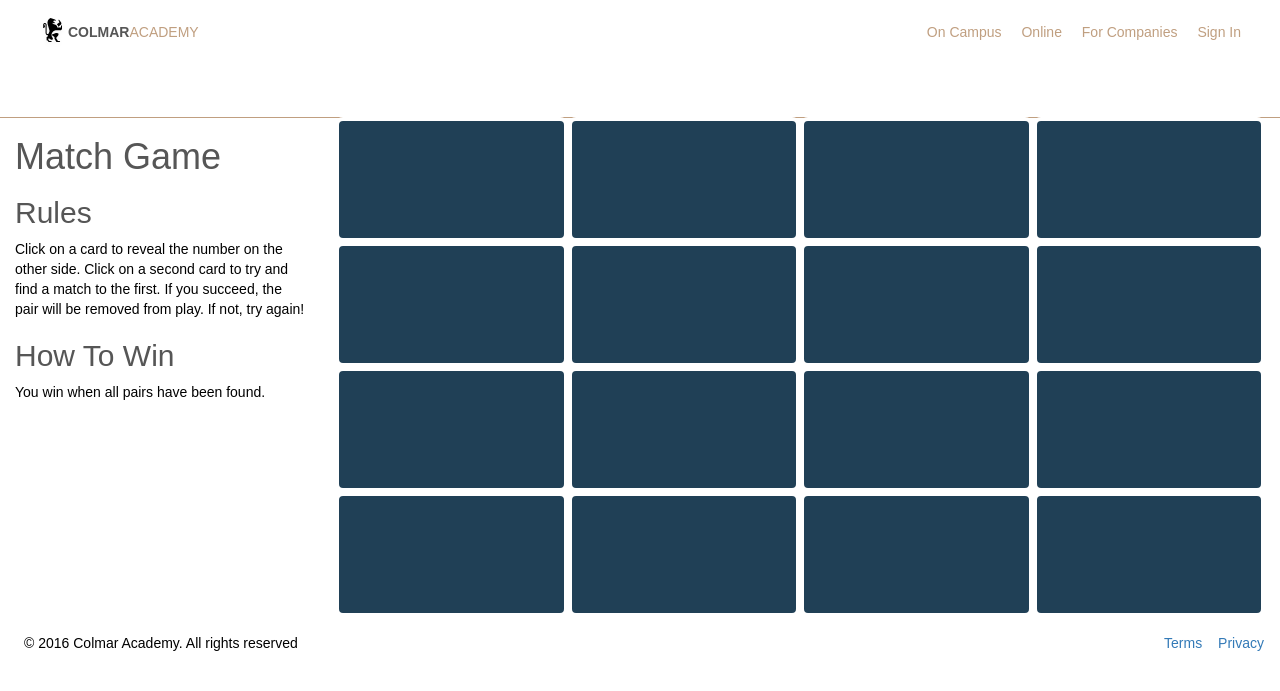
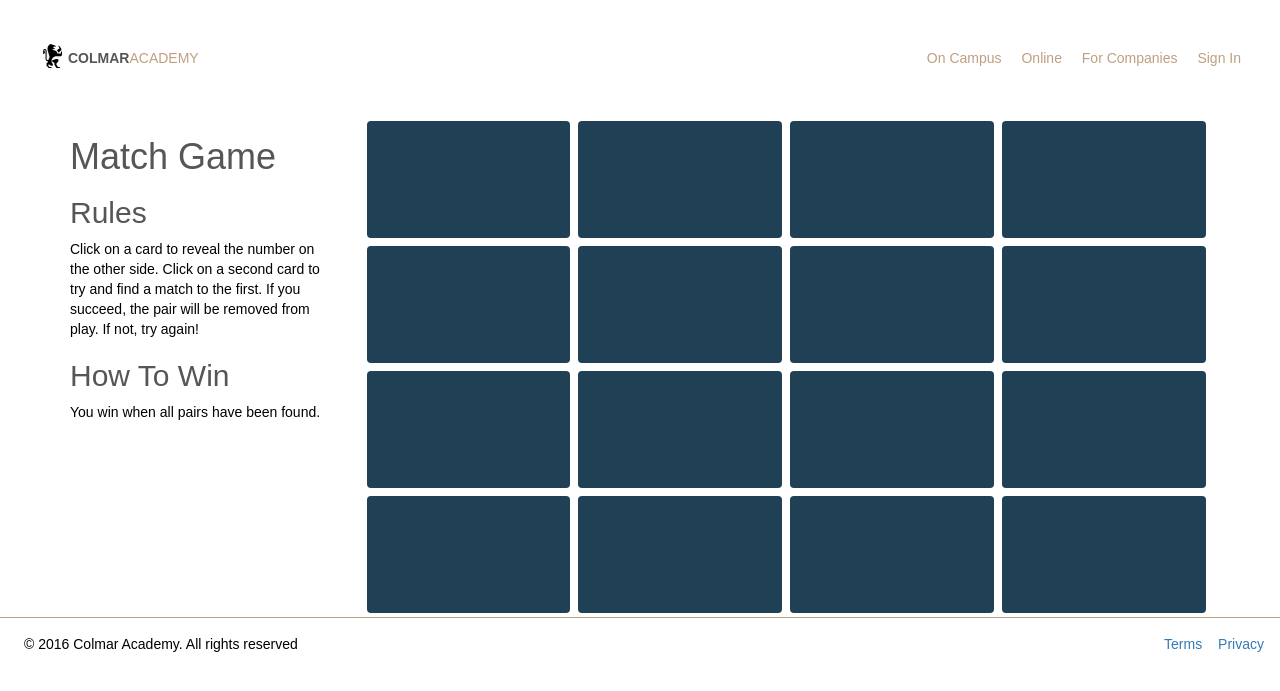
Before and after one commit to boombranco/boombranco.github.io, a Jekyll site: the page built from Campus/index.html, in a window 1280 px wide. Shown: the top 691 px of the page. Built offline with Jekyll 4.4.1, drawn with Linux system fonts in a browser that asks for light colours; nearby versions of some CDN libraries; some web fonts are replaced.

Commit message:
Updated css for matching section version 2

```diff
--- a/Campus/index.html
+++ b/Campus/index.html
@@ -4,9 +4,9 @@
 ---
 
 <main>
-  <div id="matching">
-  <div id="rowmatching">
-    <div class="col-md-3 col-xs-12" id="matchingcolumn">
+  <div class="container">
+  <div class="row">
+    <div class="col-md-3 col-xs-12">
       <h1>Match Game</h1>
       <h2>Rules</h2>
       <p>Click on a card to reveal the number on the other side. Click on a second card to try and find a match to the first. If you succeed, the pair will be removed from play. If not, try again!</p>
--- a/resources/css/match.css
+++ b/resources/css/match.css
@@ -112,7 +112,7 @@
 
 
 
-#matching {
+.container {
   padding-top: 5.25rem;
 }
 
```
